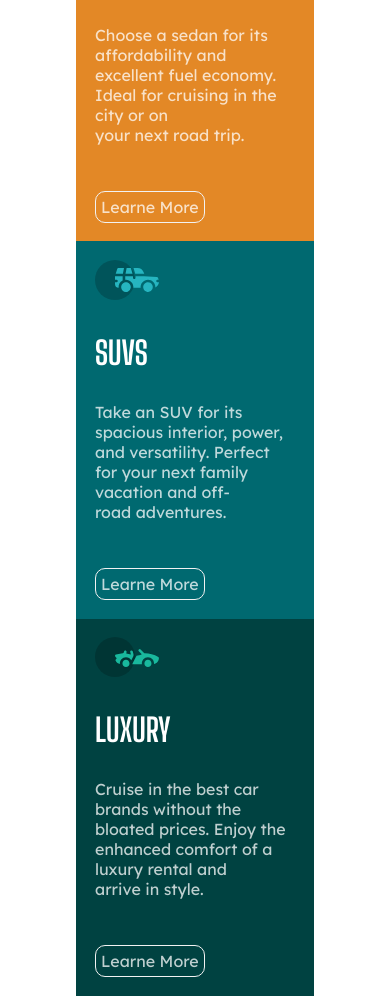
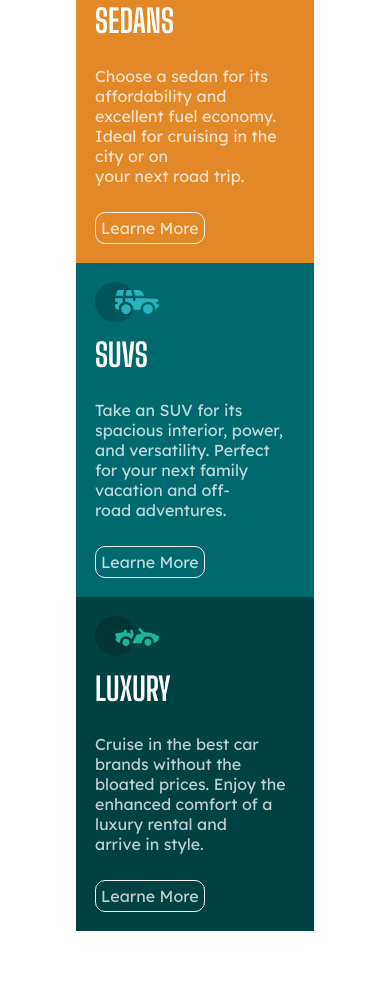
Before and after one commit to Xezer669/3-column-pr-component, a plain HTML site: page index.html in a window 390 px wide. After the commit the page ends 931 px from the top, so only its background shows below. Drawn offline with Linux system fonts and the light colour scheme.

Commit message:
I made some change in css

```diff
--- a/stlyle.css
+++ b/stlyle.css
@@ -59,17 +59,18 @@ p {
     .container {
         display: flex;
         flex-direction: column;
+        height: 100vh;
     }
 
     h2 {
-        margin-top: 30px;
+        margin-top: 10px;
     }
 
     p {
-        margin-top: 30px;
+        margin-top: 10px;
     }
 
     .btn {
-        margin-top: 30px;
+        margin-top: 10px;
     }
 }
```
